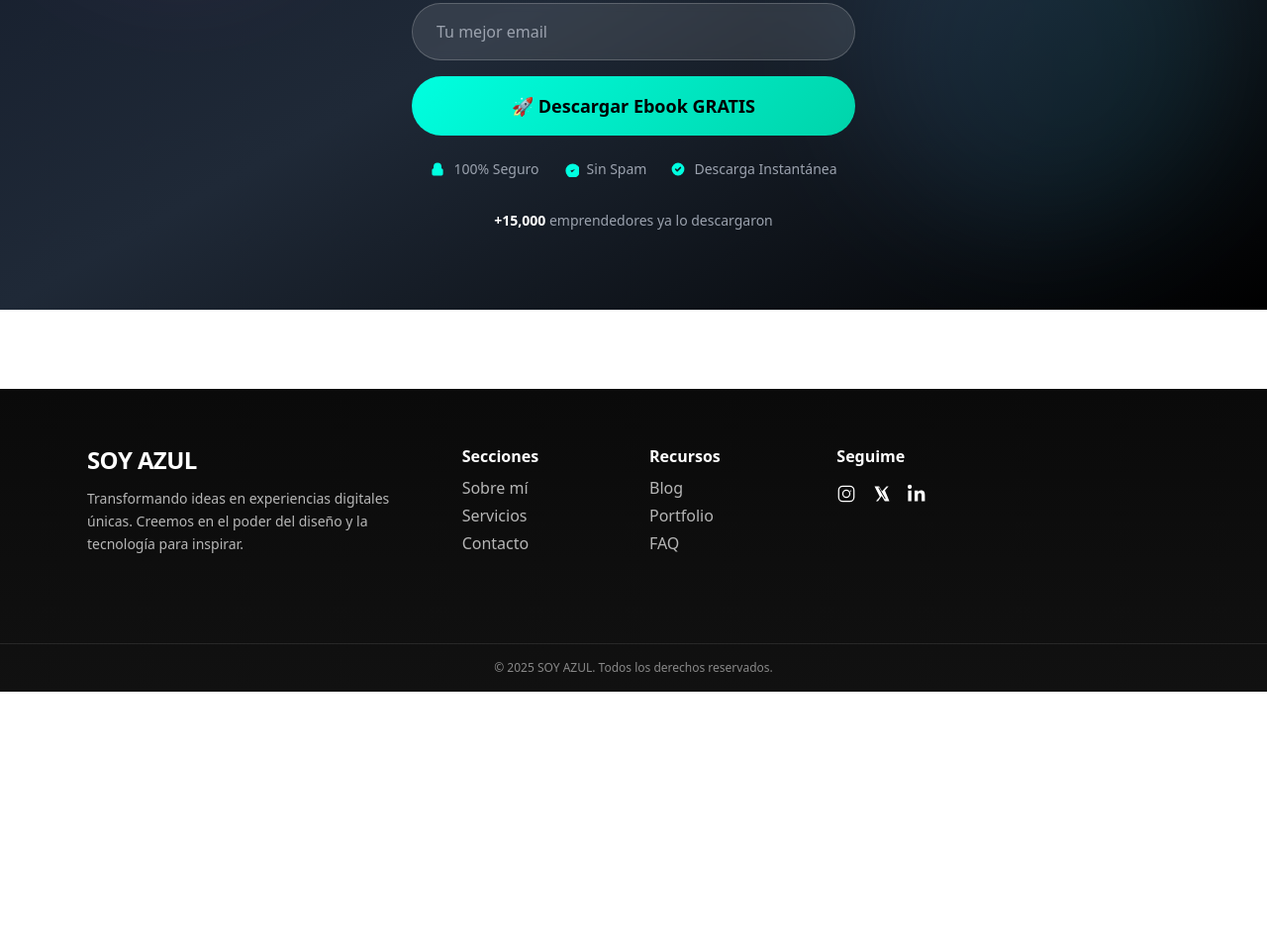
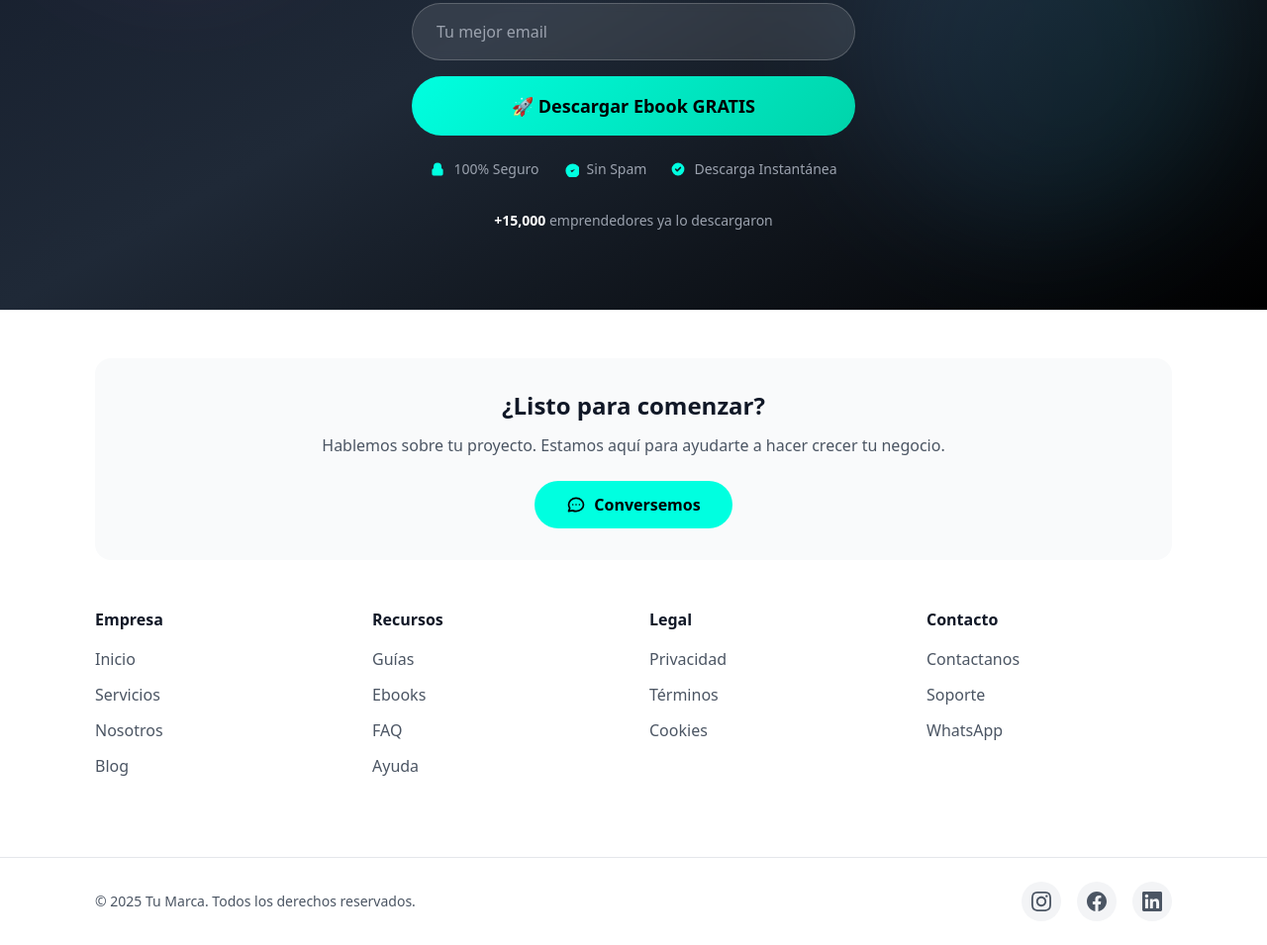
Before and after one commit to jaalzu/luna-marketing-ld, an Astro site in the folder bronson-landing-page/: page / in a window 1280 px wide. Shown: the part 3768-4723 px from the top of the page at 99% size. Before the commit the page ends 4467 px from the top, so only its background shows below. Built offline with nearby package versions, Linux system fonts and the light colour scheme; Astro itself is replaced by a stand-in of ours.

Commit message:
footer improve

```diff
--- a/bronson-landing-page/src/components/Footer.astro
+++ b/bronson-landing-page/src/components/Footer.astro
@@ -1,63 +1,220 @@
 ---
-const year = new Date().getFullYear();
+// Footer.astro
+const currentYear = new Date().getFullYear();
+
+const footerLinks = {
+  empresa: [
+    { name: "Inicio", href: "/" },
+    { name: "Servicios", href: "/servicios" },
+    { name: "Nosotros", href: "/nosotros" },
+    { name: "Blog", href: "/blog" }
+  ],
+  recursos: [
+    { name: "Guías", href: "/guias" },
+    { name: "Ebooks", href: "/ebooks" },
+    { name: "FAQ", href: "/faq" },
+    { name: "Ayuda", href: "/ayuda" }
+  ],
+  legal: [
+    { name: "Privacidad", href: "/privacidad" },
+    { name: "Términos", href: "/terminos" },
+    { name: "Cookies", href: "/cookies" }
+  ],
+  contacto: [
+    { name: "Contactanos", href: "/contacto" },
+    { name: "Soporte", href: "/soporte" },
+    { name: "WhatsApp", href: "https://wa.me/1234567890" }
+  ]
+};
+
+const socialLinks = [
+  { name: "Instagram", href: "https://instagram.com", icon: "M12 2.163c3.204 0 3.584.012 4.85.07 3.252.148 4.771 1.691 4.919 4.919.058 1.265.069 1.645.069 4.849 0 3.205-.012 3.584-.069 4.849-.149 3.225-1.664 4.771-4.919 4.919-1.266.058-1.644.07-4.85.07-3.204 0-3.584-.012-4.849-.07-3.26-.149-4.771-1.699-4.919-4.92-.058-1.265-.07-1.644-.07-4.849 0-3.204.013-3.583.07-4.849.149-3.227 1.664-4.771 4.919-4.919 1.266-.057 1.645-.069 4.849-.069zm0-2.163c-3.259 0-3.667.014-4.947.072-4.358.2-6.78 2.618-6.98 6.98-.059 1.281-.073 1.689-.073 4.948 0 3.259.014 3.668.072 4.948.2 4.358 2.618 6.78 6.98 6.98 1.281.058 1.689.072 4.948.072 3.259 0 3.668-.014 4.948-.072 4.354-.2 6.782-2.618 6.979-6.98.059-1.28.073-1.689.073-4.948 0-3.259-.014-3.667-.072-4.947-.196-4.354-2.617-6.78-6.979-6.98-1.281-.059-1.69-.073-4.949-.073zm0 5.838c-3.403 0-6.162 2.759-6.162 6.162s2.759 6.163 6.162 6.163 6.162-2.759 6.162-6.163c0-3.403-2.759-6.162-6.162-6.162zm0 10.162c-2.209 0-4-1.79-4-4 0-2.209 1.791-4 4-4s4 1.791 4 4c0 2.21-1.791 4-4 4zm6.406-11.845c-.796 0-1.441.645-1.441 1.44s.645 1.44 1.441 1.44c.795 0 1.439-.645 1.439-1.44s-.644-1.44-1.439-1.44z" },
+  { name: "Facebook", href: "https://facebook.com", icon: "M24 12.073c0-6.627-5.373-12-12-12s-12 5.373-12 12c0 5.99 4.388 10.954 10.125 11.854v-8.385H7.078v-3.47h3.047V9.43c0-3.007 1.792-4.669 4.533-4.669 1.312 0 2.686.235 2.686.235v2.953H15.83c-1.491 0-1.956.925-1.956 1.874v2.25h3.328l-.532 3.47h-2.796v8.385C19.612 23.027 24 18.062 24 12.073z" },
+  { name: "LinkedIn", href: "https://linkedin.com", icon: "M20.447 20.452h-3.554v-5.569c0-1.328-.027-3.037-1.852-3.037-1.853 0-2.136 1.445-2.136 2.939v5.667H9.351V9h3.414v1.561h.046c.477-.9 1.637-1.85 3.37-1.85 3.601 0 4.267 2.37 4.267 5.455v6.286zM5.337 7.433c-1.144 0-2.063-.926-2.063-2.065 0-1.138.92-2.063 2.063-2.063 1.14 0 2.064.925 2.064 2.063 0 1.139-.925 2.065-2.064 2.065zm1.782 13.019H3.555V9h3.564v11.452zM22.225 0H1.771C.792 0 0 .774 0 1.729v20.542C0 23.227.792 24 1.771 24h20.451C23.2 24 24 23.227 24 22.271V1.729C24 .774 23.2 0 22.222 0h.003z" }
+];
 ---
 
-<footer class="bg-gradient-to-b from-[#0a0a0a] to-[#111] text-white mt-20">
-  <div class="max-w-6xl mx-auto px-6 py-10 md:py-14 grid grid-cols-1 md:grid-cols-3 gap-8">
+<footer class="bg-white border-t border-gray-200 relative">
+  <!-- Back to Top Button -->
+  <button
+    id="backToTop"
+    class="fixed bottom-6 right-6 w-12 h-12 rounded-full shadow-lg hover:shadow-xl transition-all duration-300 hover:scale-105 z-50 opacity-0 pointer-events-none"
+    style="background-color: #00ffe0;"
+    aria-label="Volver arriba"
+  >
+    <svg class="w-6 h-6 text-black mx-auto" fill="none" stroke="currentColor" viewBox="0 0 24 24">
+      <path stroke-linecap="round" stroke-linejoin="round" stroke-width="2" d="M5 15l7-7 7 7"></path>
+    </svg>
+  </button>
 
-    <!-- Columna 1: Branding -->
-    <div class="flex flex-col gap-3">
-      <h2 class="text-2xl font-bold tracking-tight">SOY AZUL</h2>
-      <p class="text-white/70 text-sm leading-relaxed">
-        Transformando ideas en experiencias digitales únicas.
-        Creemos en el poder del diseño y la tecnología para inspirar.
+  <!-- Main Footer Content -->
+  <div class="max-w-6xl mx-auto px-4 sm:px-6 lg:px-8 py-12">
+    <!-- CTA Contact Section -->
+    <div class="bg-gray-50 rounded-2xl p-8 mb-12 text-center">
+      <h3 class="text-2xl font-bold text-gray-900 mb-3">¿Listo para comenzar?</h3>
+      <p class="text-gray-600 mb-6 max-w-2xl mx-auto">
+        Hablemos sobre tu proyecto. Estamos aquí para ayudarte a hacer crecer tu negocio.
       </p>
+      <a
+        href="/contacto"
+        class="inline-flex items-center px-8 py-3 rounded-full font-semibold text-black transition-all duration-300 hover:scale-105 hover:shadow-lg"
+        style="background-color: #00ffe0;"
+      >
+        <svg class="w-5 h-5 mr-2" fill="none" stroke="currentColor" viewBox="0 0 24 24">
+          <path stroke-linecap="round" stroke-linejoin="round" stroke-width="2" d="M8 12h.01M12 12h.01M16 12h.01M21 12c0 4.418-4.03 8-9 8a9.863 9.863 0 01-4.255-.949L3 20l1.395-3.72C3.512 15.042 3 13.574 3 12c0-4.418 4.03-8 9-8s9 3.582 9 8z"></path>
+        </svg>
+        Conversemos
+      </a>
     </div>
 
-    <!-- Columna 2: Links -->
-    <div class="grid grid-cols-2 gap-4 md:gap-8">
+    <!-- Links Grid -->
+    <div class="grid grid-cols-2 md:grid-cols-4 gap-8 mb-8">
+
+      <!-- Empresa -->
       <div>
-        <h3 class="font-semibold mb-2">Secciones</h3>
-        <ul class="space-y-1 text-white/70">
-          <li><a href="#about" class="hover:text-[#00ffe0] transition">Sobre mí</a></li>
-          <li><a href="#services" class="hover:text-[#00ffe0] transition">Servicios</a></li>
-          <li><a href="#contact" class="hover:text-[#00ffe0] transition">Contacto</a></li>
+        <h4 class="font-semibold text-gray-900 mb-4">Empresa</h4>
+        <ul class="space-y-3">
+          {footerLinks.empresa.map((link) => (
+            <li>
+              <a href={link.href} class="text-gray-600 hover:text-gray-900 transition-colors duration-200">
+                {link.name}
+              </a>
+            </li>
+          ))}
         </ul>
       </div>
+
+      <!-- Recursos -->
       <div>
-        <h3 class="font-semibold mb-2">Recursos</h3>
-        <ul class="space-y-1 text-white/70">
-          <li><a href="#" class="hover:text-[#00ffe0] transition">Blog</a></li>
-          <li><a href="#" class="hover:text-[#00ffe0] transition">Portfolio</a></li>
-          <li><a href="#" class="hover:text-[#00ffe0] transition">FAQ</a></li>
+        <h4 class="font-semibold text-gray-900 mb-4">Recursos</h4>
+        <ul class="space-y-3">
+          {footerLinks.recursos.map((link) => (
+            <li>
+              <a href={link.href} class="text-gray-600 hover:text-gray-900 transition-colors duration-200">
+                {link.name}
+              </a>
+            </li>
+          ))}
         </ul>
       </div>
+
+      <!-- Legal -->
+      <div>
+        <h4 class="font-semibold text-gray-900 mb-4">Legal</h4>
+        <ul class="space-y-3">
+          {footerLinks.legal.map((link) => (
+            <li>
+              <a href={link.href} class="text-gray-600 hover:text-gray-900 transition-colors duration-200">
+                {link.name}
+              </a>
+            </li>
+          ))}
+        </ul>
+      </div>
+
+      <!-- Contacto -->
+      <div>
+        <h4 class="font-semibold text-gray-900 mb-4">Contacto</h4>
+        <ul class="space-y-3">
+          {footerLinks.contacto.map((link) => (
+            <li>
+              <a href={link.href} class="text-gray-600 hover:text-gray-900 transition-colors duration-200">
+                {link.name}
+              </a>
+            </li>
+          ))}
+        </ul>
+      </div>
+
     </div>
+  </div>
 
-    <!-- Columna 3: Redes Sociales -->
-    <div class="flex flex-col gap-4">
-      <h3 class="font-semibold">Seguime</h3>
-      <div class="flex gap-4">
-        <a href="#" class="hover:text-[#00ffe0] transition" aria-label="Instagram">
-          <!-- SVG de Instagram -->
-          <svg class="w-5 h-5" fill="currentColor" viewBox="0 0 24 24"><path d="M7.75 2h8.5A5.75 5.75 0 0 1 22 7.75v8.5A5.75 5.75 0 0 1 16.25 22h-8.5A5.75 5.75 0 0 1 2 16.25v-8.5A5.75 5.75 0 0 1 7.75 2Zm0 1.5A4.25 4.25 0 0 0 3.5 7.75v8.5A4.25 4.25 0 0 0 7.75 20.5h8.5a4.25 4.25 0 0 0 4.25-4.25v-8.5A4.25 4.25 0 0 0 16.25 3.5h-8.5ZM12 7a5 5 0 1 1 0 10a5 5 0 0 1 0-10Zm0 1.5a3.5 3.5 0 1 0 0 7a3.5 3.5 0 0 0 0-7Zm5.25-.75a.75.75 0 1 1 0 1.5a.75.75 0 0 1 0-1.5Z"/></svg>
-        </a>
-        <a href="#" class="hover:text-[#00ffe0] transition" aria-label="Twitter">
-          <!-- SVG de Twitter/X -->
-          <svg class="w-5 h-5" fill="currentColor" viewBox="0 0 24 24"><path d="M17.53 3H20l-4.38 5.06L21 21h-5.53l-3.88-6.33L7.24 21H4.75l4.64-5.37L3 3h5.53l3.55 5.87L17.53 3Zm-2.08 15.4h1.22L8.74 4.6H7.47l7.98 13.8Z"/></svg>
-        </a>
-        <a href="#" class="hover:text-[#00ffe0] transition" aria-label="LinkedIn">
-          <!-- SVG de LinkedIn -->
-          <svg class="w-5 h-5" fill="currentColor" viewBox="0 0 24 24"><path d="M4.98 3.5C4.98 4.88 3.87 6 2.5 6S0 4.88 0 3.5 1.12 1 2.5 1s2.48 1.12 2.48 2.5ZM.5 8h4v13h-4V8ZM8.5 8h3.8v1.8h.1c.53-1 1.82-2 3.74-2 4 0 4.7 2.6 4.7 6v7.2h-4v-6.4c0-1.5 0-3.5-2.1-3.5-2.1 0-2.4 1.6-2.4 3.4V21h-4V8Z"/></svg>
-        </a>
+  <!-- Bottom Section -->
+  <div class="border-t border-gray-200">
+    <div class="max-w-6xl mx-auto px-4 sm:px-6 lg:px-8 py-6">
+      <div class="flex flex-col md:flex-row justify-between items-center space-y-4 md:space-y-0">
+
+        <!-- Copyright -->
+        <div class="text-gray-600 text-sm">
+          © {currentYear} Tu Marca. Todos los derechos reservados.
+        </div>
+
+        <!-- Social Links -->
+        <div class="flex space-x-4">
+          {socialLinks.map((social) => (
+            <a
+              href={social.href}
+              class="w-10 h-10 bg-gray-100 rounded-full flex items-center justify-center hover:bg-gray-200 transition-colors duration-200 group"
+              aria-label={`Síguenos en ${social.name}`}
+              target="_blank"
+              rel="noopener noreferrer"
+            >
+              <svg class="w-5 h-5 text-gray-600 group-hover:text-gray-900 transition-colors duration-200" fill="currentColor" viewBox="0 0 24 24">
+                <path d={social.icon}></path>
+              </svg>
+            </a>
+          ))}
+        </div>
+
       </div>
     </div>
   </div>
+</footer>
 
-  <!-- Línea final -->
-  <div class="border-t border-white/10 mt-8">
-    <p class="text-center text-xs text-white/50 py-4">
-      © {year} SOY AZUL. Todos los derechos reservados.
-    </p>
-  </div>
-</footer>
+<style>
+  /* Back to top button animations */
+  #backToTop.show {
+    opacity: 1;
+    pointer-events: auto;
+  }
+
+  /* Hover effects */
+  .group:hover svg {
+    transform: scale(1.1);
+    transition: transform 0.2s ease-in-out;
+  }
+
+  /* Responsive adjustments */
+  @media (max-width: 768px) {
+    .grid-cols-2 {
+      gap: 2rem;
+    }
+  }
+</style>
+
+<script>
+  // Back to top functionality
+  const backToTopButton = document.getElementById('backToTop');
+
+  if (backToTopButton) {
+    // Show/hide button based on scroll position
+    window.addEventListener('scroll', () => {
+      if (window.pageYOffset > 300) {
+        backToTopButton.classList.add('show');
+      } else {
+        backToTopButton.classList.remove('show');
+      }
+    });
+
+    // Smooth scroll to top
+    backToTopButton.addEventListener('click', () => {
+      window.scrollTo({
+        top: 0,
+        behavior: 'smooth'
+      });
+    });
+  }
+
+  // Smooth scroll para links internos
+  document.querySelectorAll('a[href^="#"]').forEach(anchor => {
+    anchor.addEventListener('click', function (e) {
+      e.preventDefault();
+      const target = document.querySelector(this.getAttribute('href'));
+      if (target) {
+        target.scrollIntoView({
+          behavior: 'smooth'
+        });
+      }
+    });
+  });
+</script>
```
